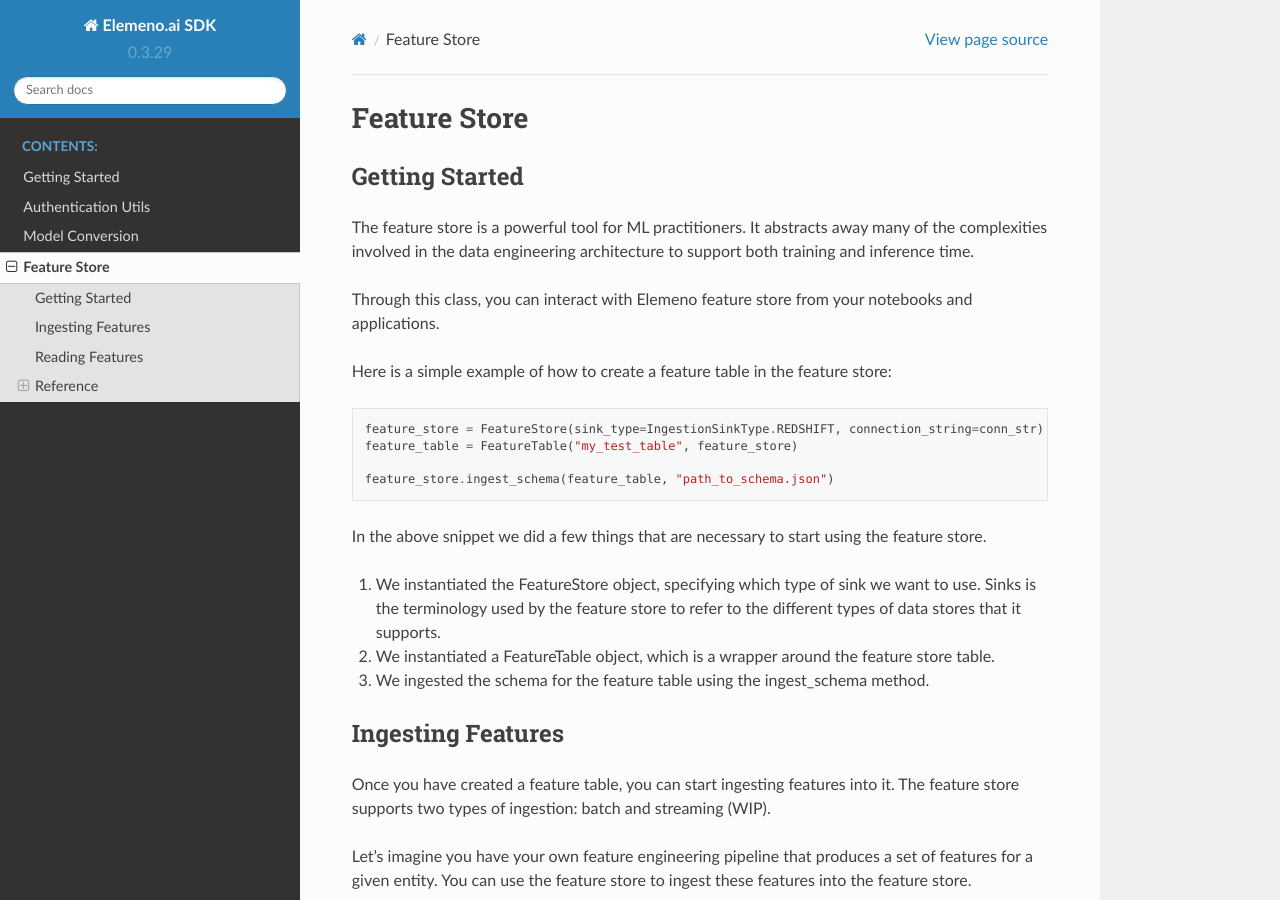
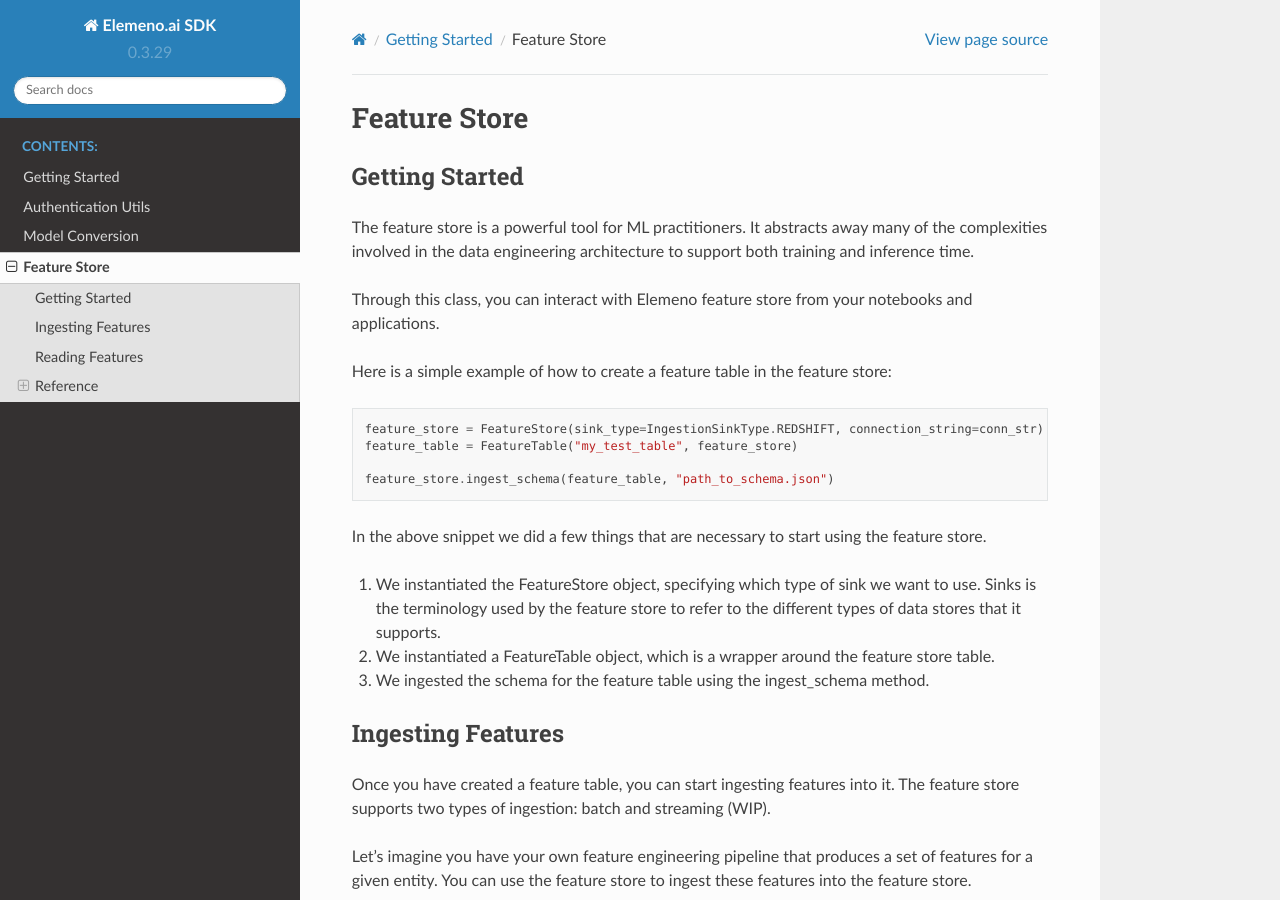
Before and after one commit to elemeno-ai/elemeno-ai-sdk, a Sphinx documentation site: the page built from docs/featurestore/fs.rst, in a window 1280 px wide and 900 px high. Built offline with Sphinx 7.4.7 and the Read the Docs theme 2.0.0, drawn with Linux system fonts in a browser that asks for light colours; pages that are not in the unit, such as notebooks, are missing from menus.

Commit message:
docs: adding link to fs on getting started

```diff
--- a/docs/gettingstarted/index.rst
+++ b/docs/gettingstarted/index.rst
@@ -216,4 +216,4 @@
    :maxdepth: 3
    :caption: Contents:
 
-   featurestore/fs
+   ../featurestore/fs
```
